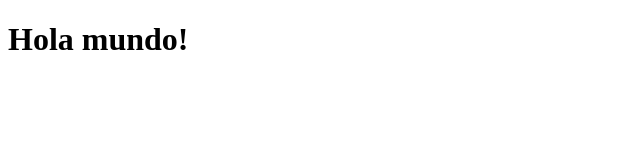
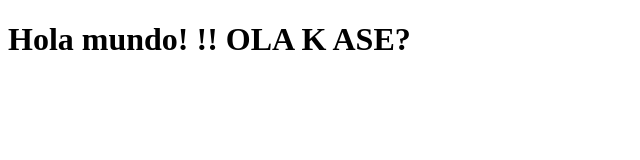
Before and after one commit to andru-oca/test-comision23508, a plain HTML site: page index.html in a window 1280 px wide. Shown: the whole page, without its empty margins (0-640 px from the left). Drawn offline with Linux system fonts and the light colour scheme.

Commit message:
Update index.html

```diff
--- a/index.html
+++ b/index.html
@@ -8,7 +8,8 @@
 <body>
  <header>
      <h1>
-     Hola mundo!
+     Hola mundo! !!
+         OLA K ASE?
      </h1>
  </header>
 </body>
```
